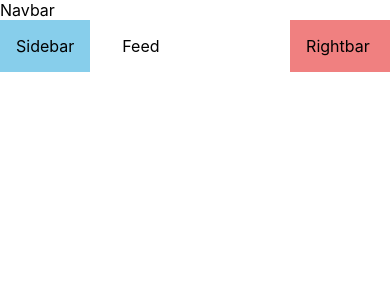
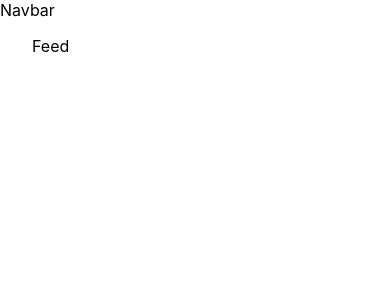
Before and after one commit to pavitpim40/fakebuck-mui-ins, a React (Create React App) app: page / in a window 390 px wide. Shown: the top 300 px of the page. Built offline with nearby package versions, Linux system fonts and the light colour scheme.

Commit message:
basic responsive

```diff
--- a/src/components/Rightbar.jsx
+++ b/src/components/Rightbar.jsx
@@ -2,7 +2,7 @@ import { Box } from '@mui/material';
 
 function Rightbar() {
   return (
-    <Box sx={{ backgroundColor: 'lightcoral' }} flex={2} p={2}>
+    <Box bgcolor='lightcoral' sx={{ display: { xs: 'none', sm: 'block' } }} flex={2} p={2}>
       Rightbar
     </Box>
   );
--- a/src/components/Sidebar.jsx
+++ b/src/components/Sidebar.jsx
@@ -2,7 +2,7 @@ import { Box } from '@mui/material';
 
 export default function Sidebar() {
   return (
-    <Box sx={{ backgroundColor: 'skyblue' }} flex={1} p={2}>
+    <Box bgcolor='skyblue' flex={1} p={2} sx={{ display: { xs: 'none', sm: 'block' } }}>
       Sidebar
     </Box>
   );
```
Also changed, not shown: 1 other file (tests, documents, lock files or other folders).
